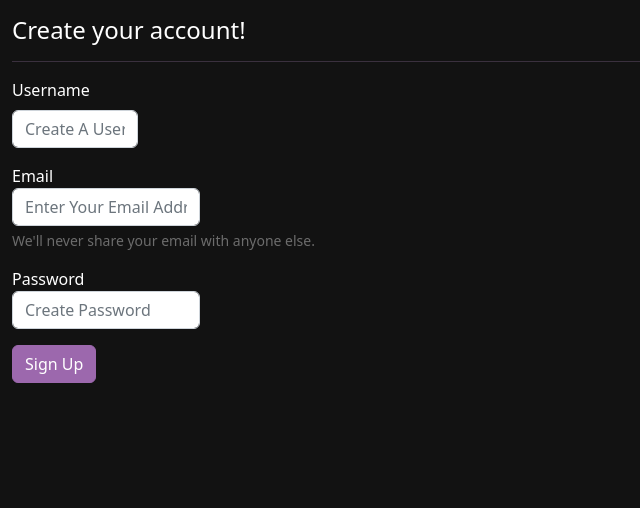
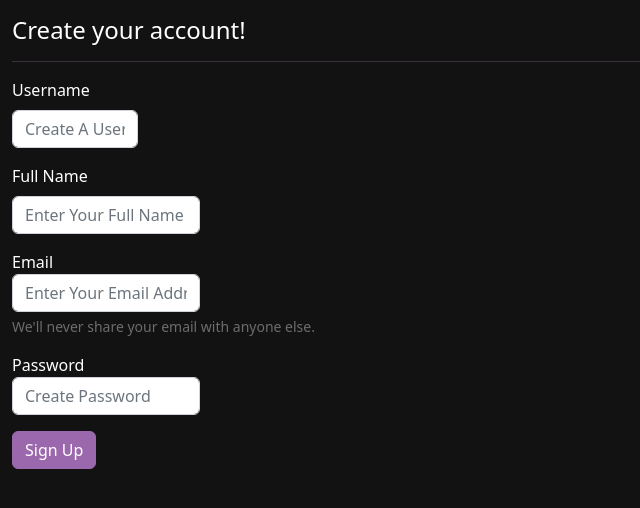
Before and after one commit to bernasx/netflixclone-django, a Django app: page /signup/ in a window 1280 px wide. Shown: the part 60-568 px from the top of the page, without its empty margins (0-640 px from the left). Run offline with Django 4.2, Linux system fonts and the light colour scheme.

Commit message:
Fixed signup merge conflict

```diff
--- a/hub/templates/hub/authentication/signup.html
+++ b/hub/templates/hub/authentication/signup.html
@@ -25,6 +25,11 @@
           <div class="mb-3">
           </div>
 
+          <div class="mb-3">
+            <label for="fullname" class="form-label">Full Name</label>
+            <input type="text" class="form-control" id="fullname" name="fname" placeholder="Enter Your Full Name" Required>
+          </div>
+
         <div class="mb-3">
             <label for="email">Email</label>
             <input type="email" class="form-control" id="email" name="email" placeholder="Enter Your Email Address" aria-describedby="emailHelp" Required>
```
